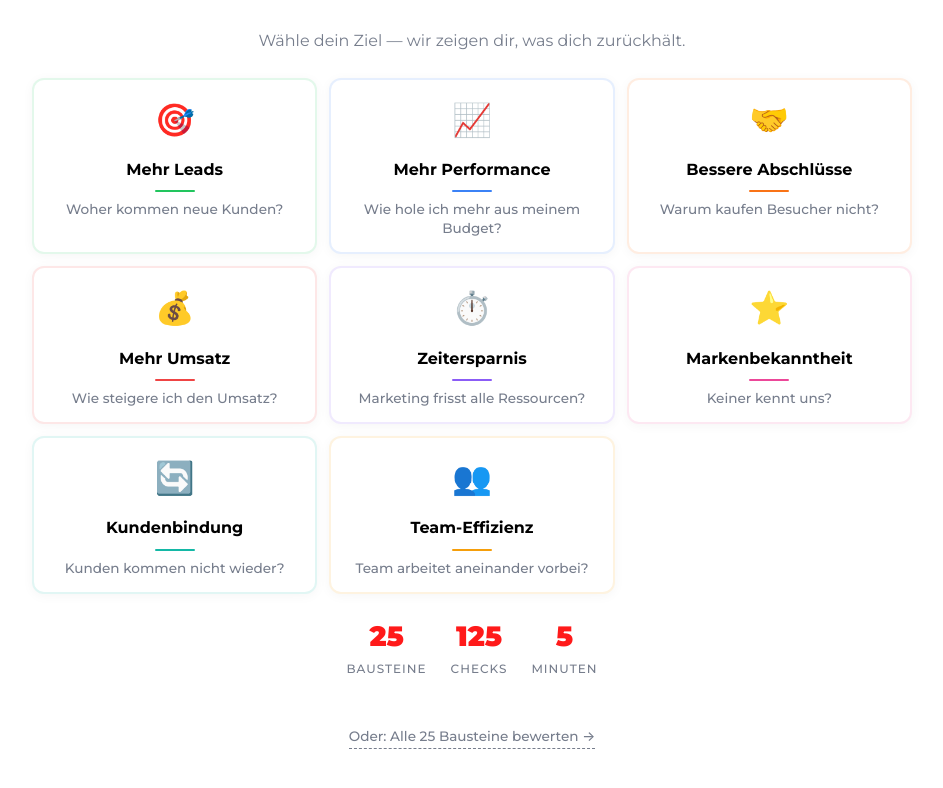
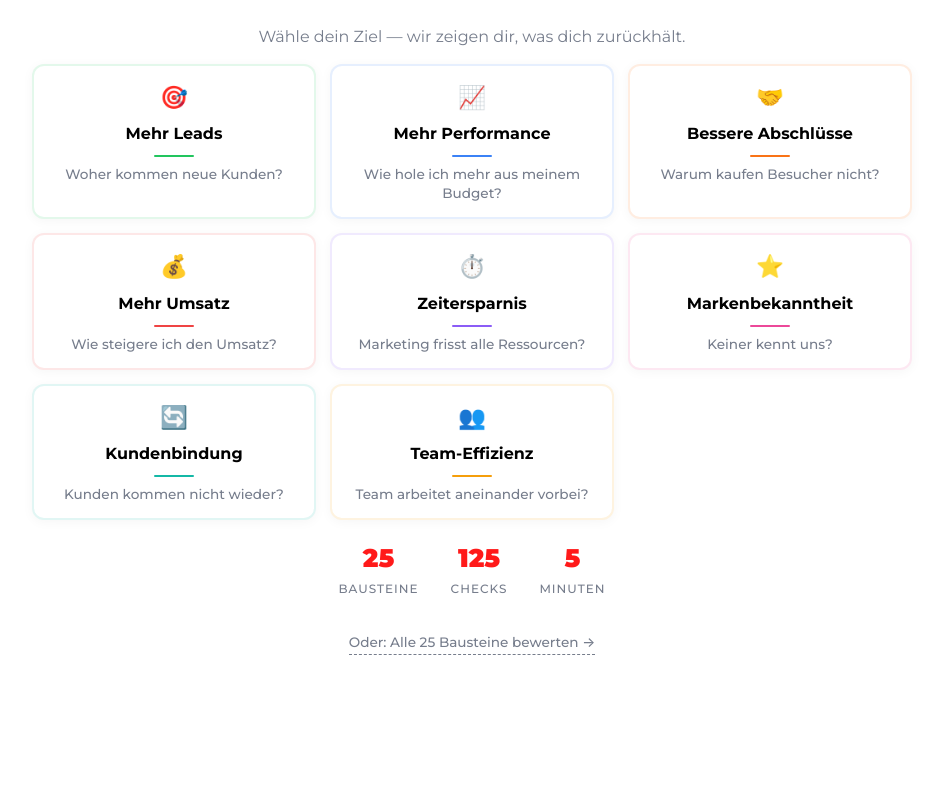
Before and after one commit to alexonseb-oss/Marketing-assessment, a plain HTML site: page index.html in a window 1280 px wide. Shown: the whole page, without its empty margins (168-1111 px from the left). Drawn offline with nearby package versions, Linux system fonts and the light colour scheme.

Commit message:
Embed-Modus: Landing kompakter (Karten, Stats, Abstaende) fuer scrollfreies iframe

```diff
--- a/index.html
+++ b/index.html
@@ -340,8 +340,13 @@ body { padding-bottom: 56px; }
 .nav { display: none !important; }
 .landing-hero h1 { display: none; }
 .screen { padding-top: 20px !important; }
-.landing-hero { padding: 8px 0 20px; }
-.landing-hero .subtitle { margin: 0 auto 24px; }
+.landing-hero { padding: 4px 0 8px; }
+.landing-hero .subtitle { margin: 0 auto 14px; }
+.needs-grid { margin: 0 auto 18px; gap: 14px; }
+.need-card { padding: 14px 16px; }
+.need-card .need-icon { font-size: 1.4rem; margin-bottom: 6px; }
+.landing-stats { margin-bottom: 10px; gap: 32px; }
+.landing-stat .number { font-size: 1.6rem; }
 </style>
 </head>
 <body>
```
